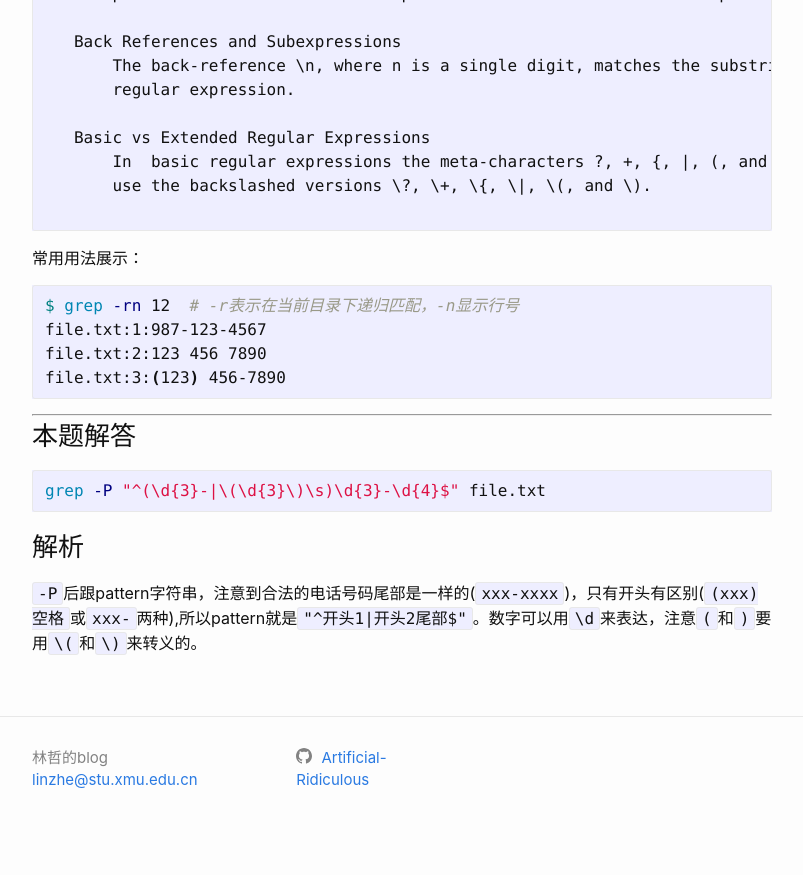
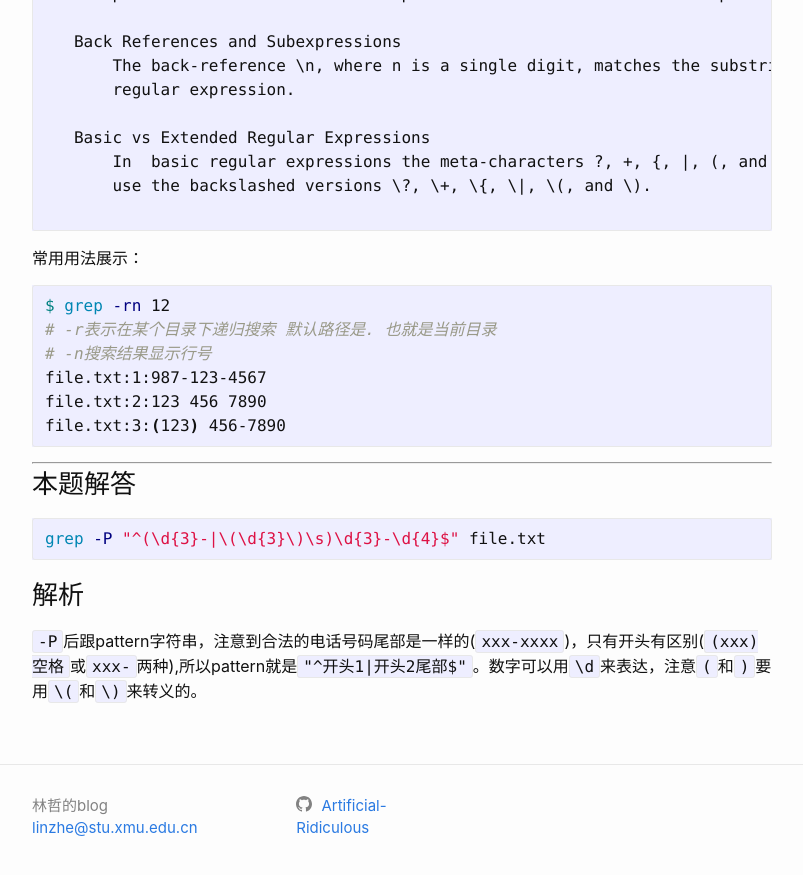
Before and after one commit to Artificial-Ridiculous/Artificial-Ridiculous.github.io, a Jekyll site: the page built from _posts/2019-07-04-193.有效电话号码(grep&sort).markdown, in a window 1280 px wide and 900 px high, scrolled down 2413 px. Shown: the top 875 px of the window, without its empty margins (238-1041 px from the left). Built offline with Jekyll 4.4.1, drawn with Linux system fonts in a browser that asks for light colours; comment, search, counter and statistics services are not loaded; before the commit the page ends 3265 px from its top, so only the background shows below that.

Commit message:
update grep

````diff
--- a/_posts/2019-07-04-193.有效电话号码(grep&sort).markdown
+++ b/_posts/2019-07-04-193.有效电话号码(grep&sort).markdown
@@ -118,7 +118,9 @@ REGULAR EXPRESSIONS
 常用用法展示：
 
 ```sh
-$ grep -rn 12  # -r表示在当前目录下递归匹配，-n显示行号
+$ grep -rn 12
+# -r表示在某个目录下递归搜索 默认路径是. 也就是当前目录
+# -n搜索结果显示行号
 file.txt:1:987-123-4567
 file.txt:2:123 456 7890
 file.txt:3:(123) 456-7890
````
